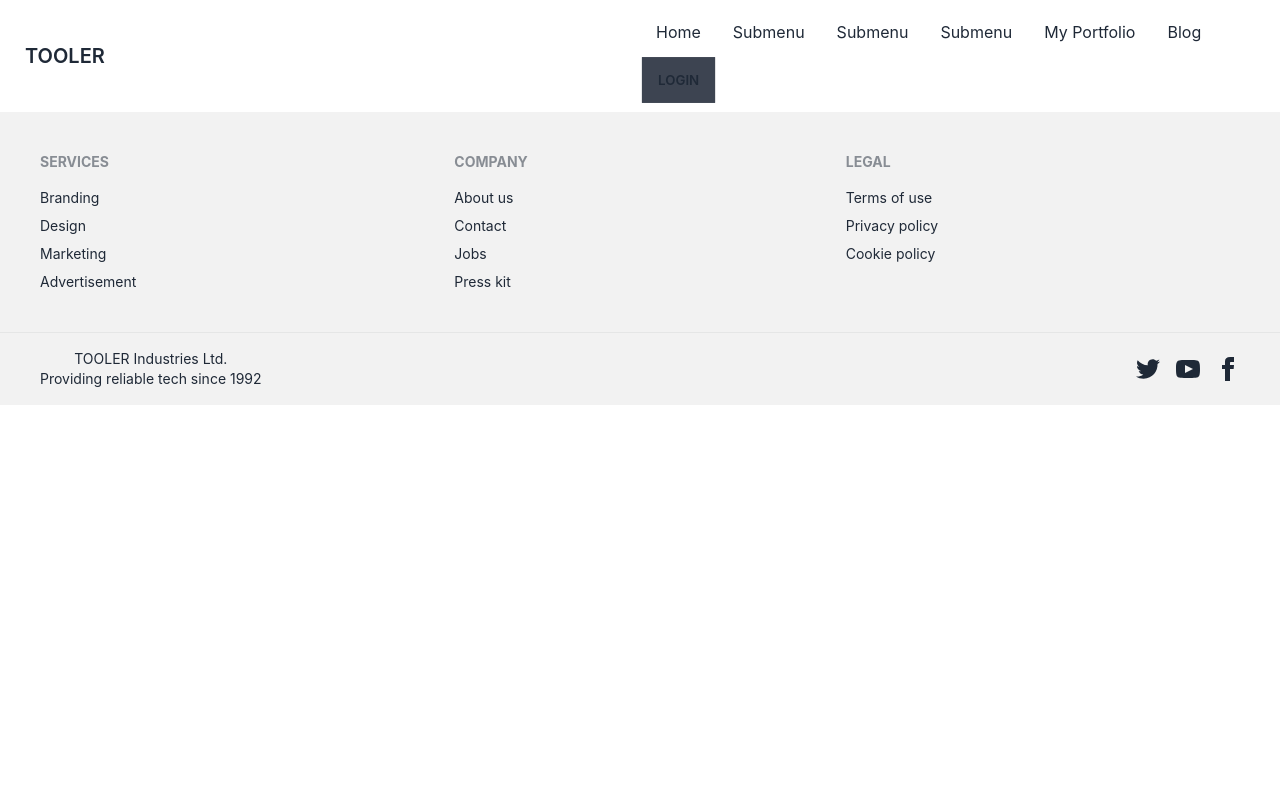
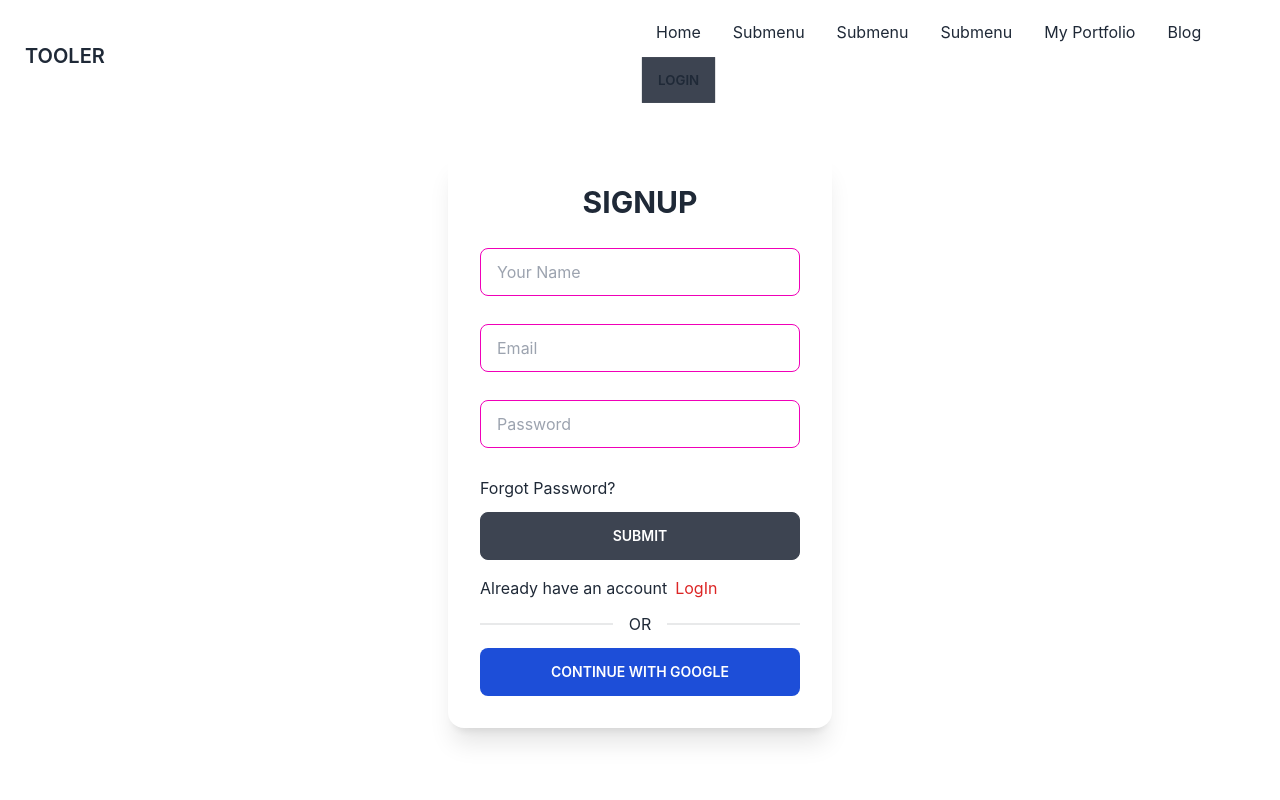
Before and after one commit to MrpNegative/tooler-client, a React (Create React App) app: page /signup in a window 1280 px wide. Shown: the top 800 px of the page. Built offline with nearby package versions, Linux system fonts and the light colour scheme; no server answers.

Commit message:
login sign up and authintication system added

```diff
--- a/src/App.js
+++ b/src/App.js
@@ -1,6 +1,7 @@
 import { Route, Routes } from 'react-router-dom';
 import './App.css';
 import Login from './Components/Authentication/Login';
+import Signup from './Components/Authentication/Signup';
 import Home from './Components/Genarel/Home/Home';
 import Footer from './Components/Genarel/Shared/Footer';
 import Nav from './Components/Genarel/Shared/Nav';
@@ -12,6 +13,7 @@ function App() {
       <Routes>
         <Route path='/' element={<Home></Home>}></Route>
         <Route path='/login' element={<Login></Login>}></Route>
+        <Route path='/signup' element={<Signup></Signup>}></Route>
       </Routes>
       <Footer></Footer>
     </div>
--- a/src/Components/Authentication/Login.js
+++ b/src/Components/Authentication/Login.js
@@ -1,8 +1,8 @@
-import React from "react";
+import React, { useEffect, useState } from "react";
 import { useForm } from "react-hook-form";
-import { Link } from "react-router-dom";
+import { Link, useLocation, useNavigate } from "react-router-dom";
 import Loading from "../Genarel/Shared/Loading";
-import { useSignInWithEmailAndPassword } from "react-firebase-hooks/auth";
+import { useAuthState, useSignInWithEmailAndPassword, useSignInWithGoogle } from "react-firebase-hooks/auth";
 import { auth } from "./firebase.init";
 
 const Login = () => {
@@ -11,23 +11,48 @@ const Login = () => {
         formState: { errors },
         handleSubmit,
     } = useForm();
+    const [user] = useAuthState(auth)
+    const navigate = useNavigate();
+  const location = useLocation();
+
+  const [mainErrors, setMainErrors] = useState("");
 
   const [signInWithEmailAndPassword, EPUser, loading, EPError] =
     useSignInWithEmailAndPassword(auth);
 
-  if (loading) {
+    const [signInWithGoogle, Euser, Eloading, Eerror] = useSignInWithGoogle(auth);
+
+
+    const onSubmit = (data) =>{
+        setMainErrors("")
+        signInWithEmailAndPassword(data.email, data.pass)
+    };
+    //page navigation
+    const from = location.state?.from?.pathname || "/";
+    useEffect(() => {
+        if (user) {
+            navigate(from);
+        }
+    }, [user]);
+    //   errors
+  useEffect(() => {
+    const error = EPError || Eerror;
+    if (error) {
+        setMainErrors( error?.message.split('/')[1].split(')')[0]);
+    }
+  }, [EPError, Eerror]);
+  //loading
+    if (loading || Eloading) {
       return <Loading></Loading>;
     }
-
-  const onSubmit = (data) => console.log(data);
   return (
-    <div className="lg:h-screen">
-      <div class="card lg:w-96 mx-auto bg-base-100 shadow-xl">
+    <div className="lg:h-screen my-10">
+      <div class="card  md:w-96 w-72 mx-auto bg-base-100 shadow-xl">
         <div class="card-body">
-          <h2 class="text-3xl font-bold uppercase">LogIn</h2>
+          <h2 class="text-3xl mb-5 font-bold uppercase">LogIn</h2>
           <div>
             <form
-              className=" grid grid-rows-1 gap-5"
+              className=" grid grid-rows-1 gap-3"
               onSubmit={handleSubmit(onSubmit)}
             >
               <div>
@@ -91,10 +116,16 @@ const Login = () => {
                   Forgot Password?
                 </Link>
               </p>
+              {mainErrors ? <p className="text-left text-red-600 text-xl">{mainErrors}</p> : ''}
               <input className="btn w-full" type="submit" />
             </form>
+            <p className="text-left mt-4"> Dont have an account
+                <Link className="link-hover" to="/signup">
+                  <span className="text-red-600 ml-2">Register</span>
+                </Link>
+              </p>
             <div class="divider">OR</div>
-            <button className="border-0 w-full btn bg-blue-700 text-white">
+            <button onClick={()=>{signInWithGoogle()}} className="border-0 w-full btn bg-blue-700 text-white">
               Continue With Google
             </button>
           </div>
--- a/src/Components/Authentication/Signup.js
+++ b/src/Components/Authentication/Signup.js
@@ -0,0 +1,169 @@
+import React, { useEffect, useState } from "react";
+import { useForm } from "react-hook-form";
+import { Link, useLocation, useNavigate } from "react-router-dom";
+import Loading from "../Genarel/Shared/Loading";
+import { useAuthState, useCreateUserWithEmailAndPassword, useSignInWithGoogle, useUpdateProfile } from "react-firebase-hooks/auth";
+import { auth } from "./firebase.init";
+
+const Signup = () => {
+    const {
+        register,
+        formState: { errors },
+        handleSubmit,
+    } = useForm();
+    const [user] = useAuthState(auth)
+    const navigate = useNavigate();
+  const location = useLocation();
+
+  const [mainErrors, setMainErrors] = useState("");
+
+  const [createUserWithEmailAndPassword, EPUser, loading, EPError] =
+  useCreateUserWithEmailAndPassword(auth);
+
+    const [signInWithGoogle, Euser, Eloading, Eerror] = useSignInWithGoogle(auth);
+
+    const [updateProfile, updating, Nerror] = useUpdateProfile(auth);
+
+    const onSubmit = async (data) =>{
+        setMainErrors("")
+        await createUserWithEmailAndPassword(data.email, data.pass)
+        await updateProfile({displayName: data.name})
+
+    };
+    //page navigation
+    const from = location.state?.from?.pathname || "/";
+    useEffect(() => {
+        if (user) {
+            navigate(from);
+        }
+    }, [user]);
+    //   errors
+  useEffect(() => {
+    const error = EPError || Eerror || Nerror;
+    if (error) {
+        setMainErrors( error?.message?.split('/')[1].split(')')[0]);
+    }
+  }, [EPError, Eerror, Nerror ]);
+  //loading
+    if (loading || Eloading || updating) {
+      return <Loading></Loading>;
+    }
+    return (
+        <div className="lg:h-screen my-10">
+      <div class="card  md:w-96 w-72 mx-auto bg-base-100 shadow-xl">
+        <div class="card-body">
+          <h2 class="text-3xl mb-5 font-bold uppercase">Signup</h2>
+          <div>
+            <form
+              className=" grid grid-rows-1 gap-3"
+              onSubmit={handleSubmit(onSubmit)}
+            >
+              <div>
+                <input
+                  placeholder="Your Name"
+                  class="input input-bordered input-secondary w-full max-w-xs"
+                  {...register("name", {
+                    required: {
+                      value: true,
+                      message: "Name is Required",
+                    },
+                    pattern: {
+                      value: /^[^0-9]+$/,
+                      message: "You cant put number in your name",
+                    },
+                  })}
+                />
+                <label className="label">
+                  {errors.name?.type === "required" && (
+                    <span className="label-text-alt text-red-600">
+                      {errors.name.message}
+                    </span>
+                  )}
+                  {errors.name?.type === "pattern" && (
+                    <span className="label-text-alt text-red-600">
+                      {errors.name.message}
+                    </span>
+                  )}
+                </label>
+              </div>
+              <div>
+                <input
+                  placeholder="Email"
+                  class="input input-bordered input-secondary w-full max-w-xs"
+                  {...register("email", {
+                    required: {
+                      value: true,
+                      message: "Email is Required",
+                    },
+                    pattern: {
+                      value: /[a-z0-9]+@[a-z]+\.[a-z]{2,3}/,
+                      message: "Provide a valid Email",
+                    },
+                  })}
+                />
+                <label className="label">
+                  {errors.email?.type === "required" && (
+                    <span className="label-text-alt text-red-600">
+                      {errors.email.message}
+                    </span>
+                  )}
+                  {errors.email?.type === "pattern" && (
+                    <span className="label-text-alt text-red-600">
+                      {errors.email.message}
+                    </span>
+                  )}
+                </label>
+              </div>
+              <div>
+                <input
+                  placeholder="Password"
+                  class="input input-bordered input-secondary w-full max-w-xs"
+                  {...register("pass", {
+                    required: {
+                      value: true,
+                      message: "Password is Required",
+                    },
+                    pattern: {
+                      value: /^(?=.*\d).{8,}$/,
+                      message: "Password muss be 8 character or more",
+                    },
+                  })}
+                />
+                <label className="label">
+                  {errors.pass?.type === "required" && (
+                    <span className="label-text-alt text-red-600">
+                      {errors.pass.message}
+                    </span>
+                  )}
+                  {errors.pass?.type === "pattern" && (
+                    <span className="label-text-alt text-red-600">
+                      {errors.pass.message}
+                    </span>
+                  )}
+                </label>
+              </div>
+              <p className="text-left">
+                <Link className="link-hover" to="/">
+                  Forgot Password?
+                </Link>
+              </p>
+              {mainErrors ? <p className="text-left text-red-600 text-xl">{mainErrors}</p> : ''}
+              <input className="btn w-full" type="submit" />
+            </form>
+            <p className="text-left mt-4"> Already have an account
+                <Link className="link-hover" to="/login">
+                  <span className="text-red-600 ml-2">LogIn</span>
+                </Link>
+              </p>
+            <div class="divider">OR</div>
+            <button onClick={()=>{signInWithGoogle()}} className="border-0 w-full btn bg-blue-700 text-white">
+              Continue With Google
+            </button>
+          </div>
+        </div>
+      </div>
+    </div>
+    );
+};
+
+export default Signup;
--- a/src/Components/Genarel/Shared/Nav.js
+++ b/src/Components/Genarel/Shared/Nav.js
@@ -1,7 +1,11 @@
+import { signOut } from 'firebase/auth';
 import React from 'react';
+import { useAuthState } from 'react-firebase-hooks/auth';
 import { Link } from 'react-router-dom';
+import { auth } from '../../Authentication/firebase.init';
 
 const Nav = () => {
+  const [user] = useAuthState(auth)
   const NavItems = <>
     <li><Link to="/">Home</Link></li>
     <li><Link to="/">Submenu</Link></li>
@@ -9,9 +13,9 @@ const Nav = () => {
     <li><Link to="/">Submenu</Link></li>
     <li><Link to="/" className="whitespace-nowrap">My Portfolio</Link></li>
     <li><Link to="/">Blog</Link></li>
-    <li><Link to="/login" className='btn'>LogIn</Link></li>
+    {user? <button className='btn' onClick={()=>{signOut(auth)}}>SignOut</button> : <li><Link to="/login" className='btn'>LogIn</Link></li>}
   </>
-
+    console.log(user);
     return (
         <div className='container mx-auto'>
             <div class="navbar bg-base-100">
```
Lines whose indentation alone changed are shown as unchanged.
